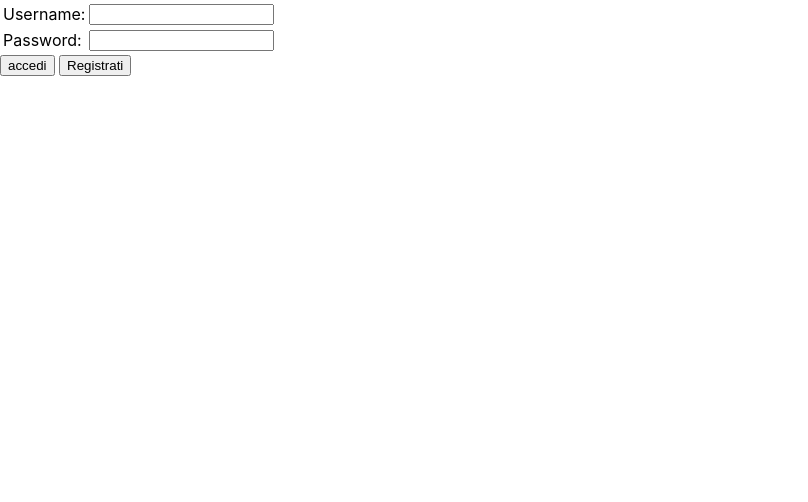
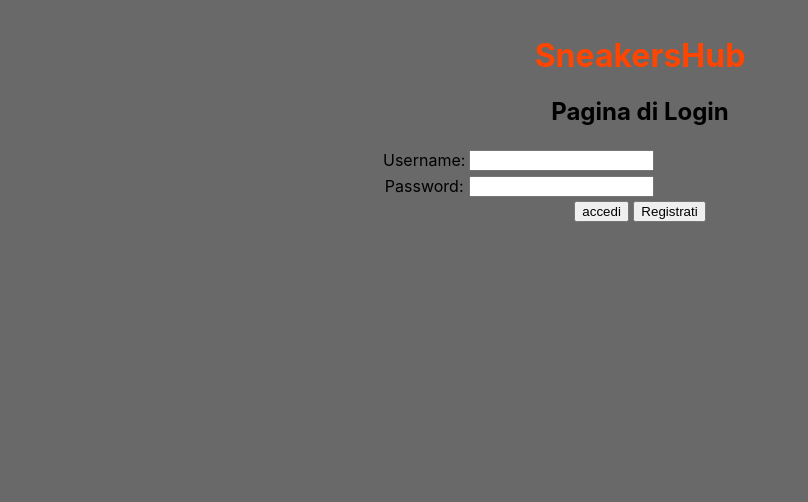
Before and after one commit to sborbsus/Sito-HTML-4O, a PHP site: page /pagine/login.php in a window 1280 px wide. Shown: the top 502 px of the page, without its empty margins (0-808 px from the left). Run offline with PHP 8.4, Linux system fonts and the light colour scheme.

Commit message:
Update login.php

```diff
--- a/pagine/login.php
+++ b/pagine/login.php
@@ -13,7 +13,10 @@
 
     <title>Login</title>
 </head>
-<body>
+<body class = "sfondo">
+    <div class = "contenuto">
+        <h1 class = "arancio">SneakersHub</h1>
+        <h2>Pagina di Login</h2>
         <form action="" method="post">
             <table>
                 <tr>
@@ -32,6 +35,7 @@
                 <input type="submit" value="Registrati">
             </a>
         </form>
+    </div>
     <?php
         if (isset($_POST["username"]) and isset($_POST["password"])){
             require("../Data/connessione_db.php");
```
Lines whose indentation alone changed are shown as unchanged.
